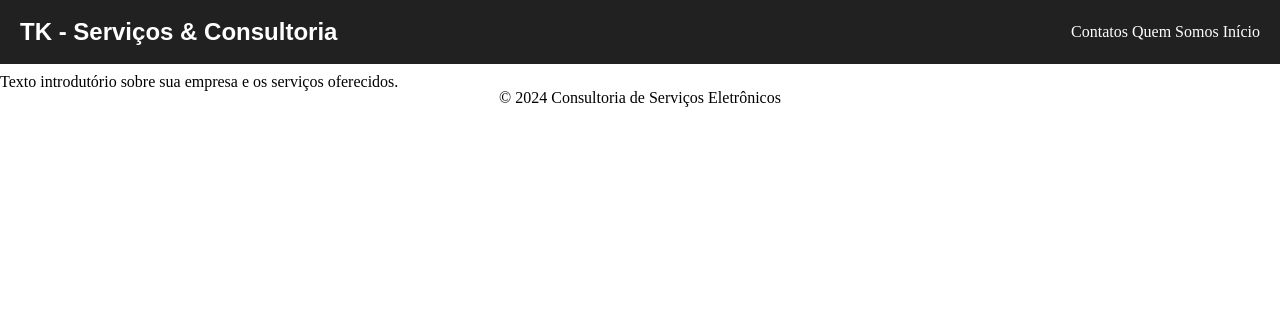
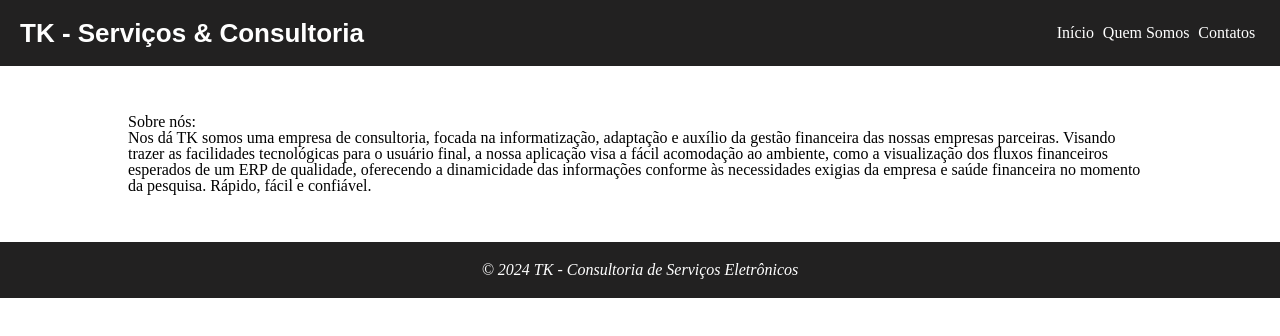
Before and after one commit to EduardoCamargoFiori/AEP_TRABALHO, a plain HTML site: page index.html in a window 1280 px wide. Drawn offline with Linux system fonts and the light colour scheme.

Commit message:
Modificado css e html; inserção de flexbox ao código.

```diff
--- a/css/style.css
+++ b/css/style.css
@@ -6,17 +6,18 @@ header {
     /* Cor do texto do cabeçalho */
     padding: 20px;
     /* Espaçamento interno do cabeçalho */
-    margin-bottom: 10px;
+    margin-bottom: 1em;
 }
 
 /* Estilo para o título da empresa */
 h1 {
-    font-size: 24px;
+    font-size: 26px;
     font-weight: bold;
     font-family: Arial;
     text-transform: capitalize;
 }
 
+/*Formatação do cabeçario*/
 .cabecario {
     display: flex;
     justify-content: space-between;
@@ -27,9 +28,30 @@ h1 {
 .botoes_nav {
     text-decoration: none;
     color: #fff;
+    margin-right: 0.3em;
 }
 
-footer {
-    display: inline;
-    text-align: center;
+.container {
+    display: flex;
+    align-items: center;
+    justify-content: center;
+    text-wrap: wrap;
 }
+
+.sobre_nos {
+    margin-left: 8em;
+    margin-right: 8em;
+    margin-bottom: 2em;
+    margin-top: 2em;
+}
+
+.rodape {
+    display: flex;
+    align-items: center;
+    justify-content: space-around;
+    font-style: italic;
+    background-color: #222121;
+    color: #fff;
+    padding: 20px;
+    margin-top: 1em;
+}
--- a/index.html
+++ b/index.html
@@ -4,31 +4,42 @@
 <head>
     <meta charset="UTF-8">
     <meta name="viewport" content="width=device-width, initial-scale=1.0">
-    <title>Consultoria de Serviços Eletrônicos</title>
+    <title>Trabalho AEP - 2º bimestre</title>
     <link rel="stylesheet" href="css\reset.css">
     <link rel="stylesheet" href="css\style.css">
 </head>
-
+<div>
     <header class="cabecario">
         <h1>TK - Serviços & Consultoria</h1>
         <nav>
+            <a href="index.html" class="botoes_nav">Início</a>
+            <a href="index.html" class="botoes_nav">Quem somos</a>
             <a href="index.html" class="botoes_nav">Contatos</a>
-        <a href="index.html" class="botoes_nav">Quem somos</a>
-        <a href="index.html" class="botoes_nav">Início</a>
         </nav>
     </header>
 
+</div>
+
 <body>
+    <div class="container">
+        <main>
+            <p class="sobre_nos">
 
-    <main>
-        <p>Texto introdutório sobre sua empresa e os serviços oferecidos.</p>
+                Sobre nós:<br>
+                Nos dá TK somos uma empresa de consultoria, focada na informatização, adaptação e auxílio da gestão
+                financeira das nossas empresas parceiras. Visando trazer as facilidades tecnológicas para o usuário
+                final, a nossa aplicação visa a fácil acomodação ao ambiente, como a visualização dos fluxos financeiros
+                esperados de um ERP de qualidade, oferecendo a dinamicidade das informações conforme às necessidades
+                exigias da empresa e saúde financeira no momento da pesquisa. Rápido, fácil e confiável.
+
+            <p>
         </main>
-
+    </div>
 </body>
-
+<div class="rodape">
     <footer>
-    <p>&copy; 2024 Consultoria de Serviços Eletrônicos</p>
+        <p>&copy; 2024 TK - Consultoria de Serviços Eletrônicos</p>
     </footer>
-
+</div>
 
 </html>
```
Lines whose indentation alone changed are shown as unchanged.
